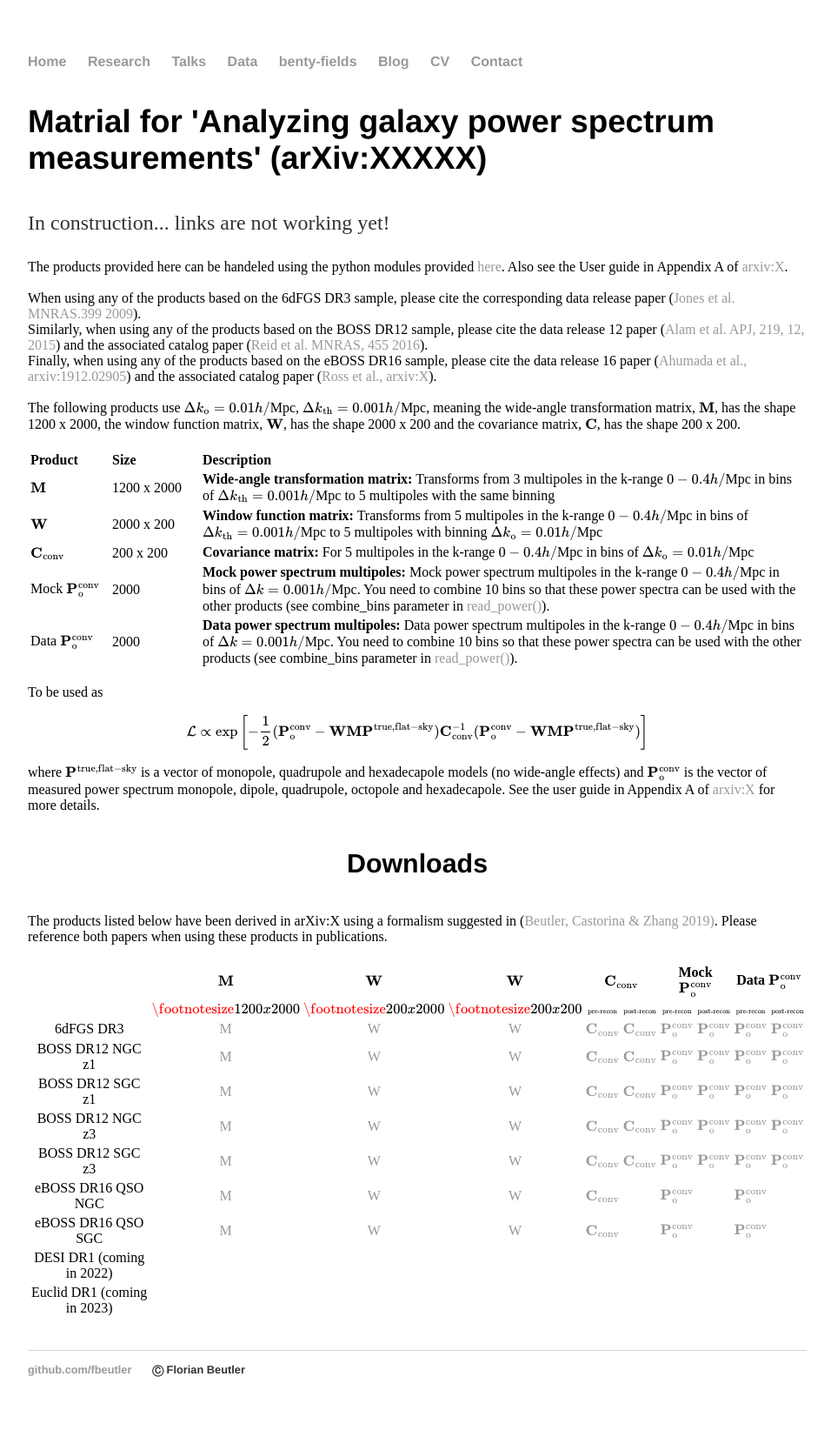
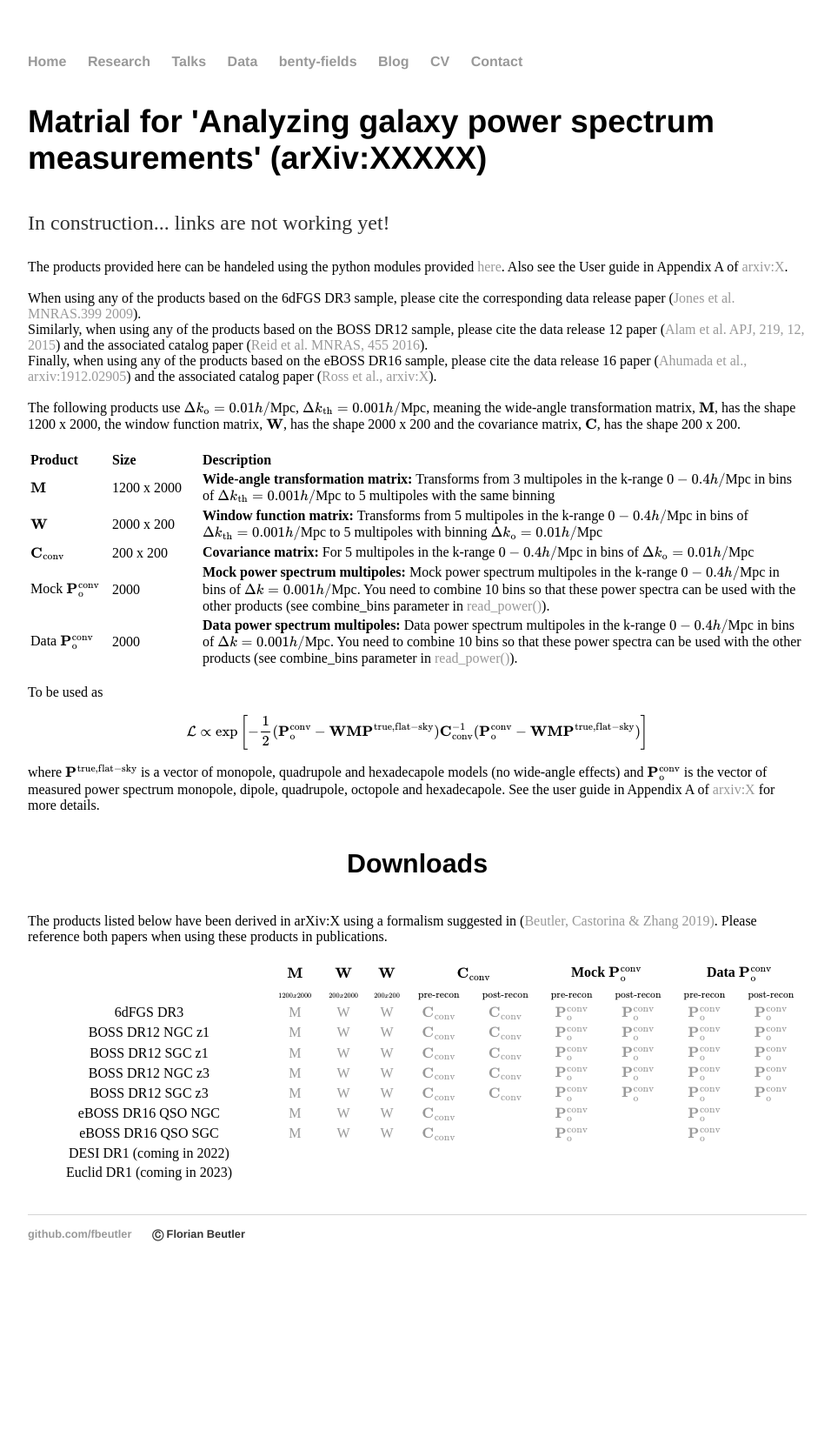
Before and after one commit to fbeutler/fbeutler.github.io, a Jekyll site: the page built from hub/deconv_paper.html, in a window 1280 px wide. Shown: the whole page at 87% size, without its empty margins (160-1116 px from the left). Built offline with Jekyll 4.4.1, drawn with Linux system fonts in a browser that asks for light colours; after the commit the page ends 1488 px from its top, so only the background shows below that.

Commit message:
Update deconv_paper.html

```diff
--- a/hub/deconv_paper.html
+++ b/hub/deconv_paper.html
@@ -97,15 +97,15 @@ Finally, when using any of the products based on the eBOSS DR16 sample, please c
   </tr>
   <tr style="text-align: center">
     <th></th>
-    <th>\(\footnotesize{1200 x 2000}\)</th>
-    <th>\(\footnotesize{200 x 2000}\)</th>
-    <th>\(\footnotesize{200 x 200}\)</th>
-    <th>\(\tiny{\text{pre-recon}}\)</th>
-    <th>\(\tiny{\text{post-recon}}\)</th>
-    <th>\(\tiny{\text{pre-recon}}\)</th>
-    <th>\(\tiny{\text{post-recon}}\)</th>
-    <th>\(\tiny{\text{pre-recon}}\)</th>
-    <th>\(\tiny{\text{post-recon}}\)</th>
+    <th>\(\tiny{1200 x 2000}\)</th>
+    <th>\(\tiny{200 x 2000}\)</th>
+    <th>\(\tiny{200 x 200}\)</th>
+    <th>\(\scriptsize{\text{pre-recon}}\)</th>
+    <th>\(\scriptsize{\text{post-recon}}\)</th>
+    <th>\(\scriptsize{\text{pre-recon}}\)</th>
+    <th>\(\scriptsize{\text{post-recon}}\)</th>
+    <th>\(\scriptsize{\text{pre-recon}}\)</th>
+    <th>\(\scriptsize{\text{post-recon}}\)</th>
   </tr>
   <tr style="text-align: center">
     <td>6dFGS DR3</td>
```
